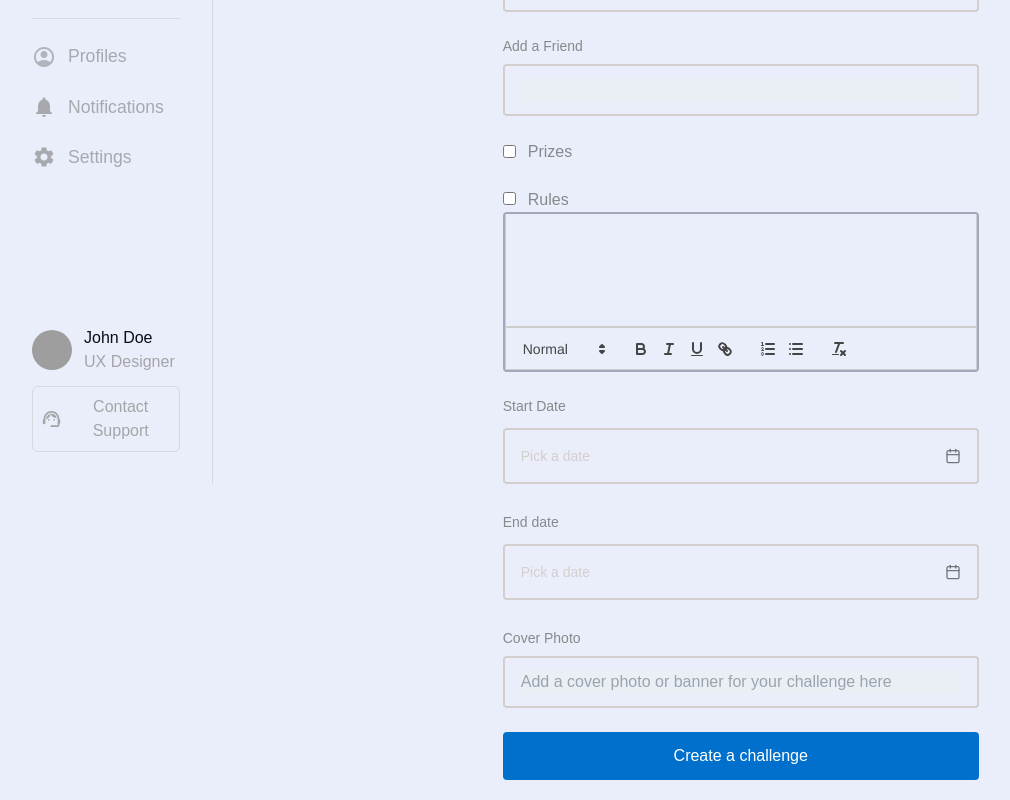
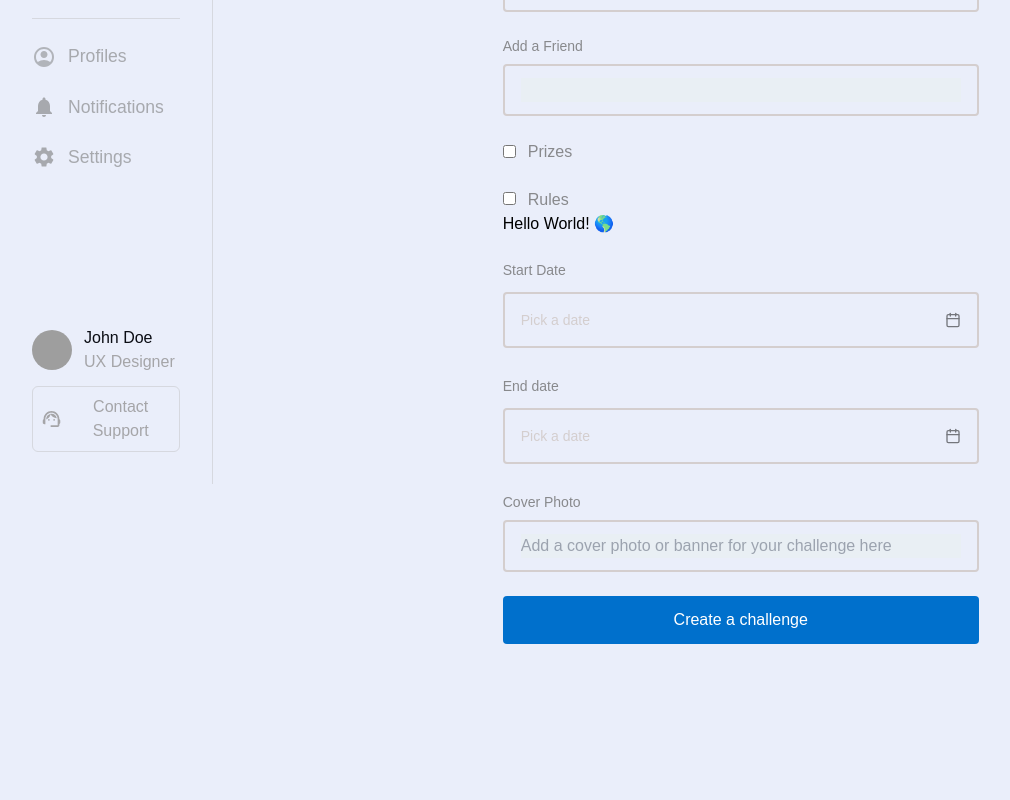
Before and after one commit to gdscuniuyoorg/apodex_frontend_new, a Next.js app: page /dashboard/challenges/form in a window 1280 px wide. Shown: the part 396-1196 px from the top of the page, without its empty margins (0-1010 px from the left). After the commit the page ends 1060 px from the top, so only its background shows below. Built offline with nearby package versions, Linux system fonts and the light colour scheme; no server answers; grey boxes are pictures that could not be loaded; a web font is replaced by a local one.

Commit message:
fixed build error

```diff
--- a/app/dashboard/challenges/form/page.tsx
+++ b/app/dashboard/challenges/form/page.tsx
@@ -6,10 +6,7 @@ import Button from "@/components/buttons/Button";
 import InputBox from "@/components/Inputs/InputBox";
 import LabelText from "@/components/Labels/Labeltext";
 import { CalendarForm } from "@/components/UI/datepicker";
-import { boolean } from "zod";
-import ReactQuill from "react-quill";
-import "react-quill/dist/quill.snow.css";
-// import { useHistory } from "react-router-dom";
+import Tiptap from "@/components/UI/Tiptap";
 
 const ChallengeForm = () => {
   const router = useRouter();
@@ -71,13 +68,13 @@ const ChallengeForm = () => {
 
   // store in localstorage
   const [challengeName, setChallengeName] = useState<string>("");
-  const [challengeDescription, setChallengeDescription] = useState < string > ("");
+  const [challengeDescription, setChallengeDescription] = useState<string>("");
 
   const handleNext = () => {
     router.push("/dashboard/challenges/ongoing");
 
     localStorage.setItem("challengeName", challengeName);
-    localStorage.setItem("challengeDescription", challengeDescription)
+    localStorage.setItem("challengeDescription", challengeDescription);
   };
 
   const handlePrev = () => {
@@ -120,10 +117,9 @@ const ChallengeForm = () => {
           Create a Challenge
         </h3>
 
-        <form
+        <div
           className="space-y-6  flex-col items-center justify-center"
-          action="#"
-          onSubmit={handleSubmit}
+          // action="#"
         >
           <div>
             <LabelText htmlFor="username">Challenge Name</LabelText>
@@ -146,7 +142,7 @@ const ChallengeForm = () => {
               id="challengeDescription"
               name="challengeDescription"
               placeholder="Tech Ignite 2024 Hackathon is designed to be a new ..."
-              value={formData.challengeDescription }
+              value={formData.challengeDescription}
               handleChange={handleChange}
             />
           </div>
@@ -177,12 +173,14 @@ const ChallengeForm = () => {
                 Rules
               </label>
             </div>
-            <ReactQuill
+            {/* <ReactQuill
               theme="snow"
               className='border-2 border-gray rounded-[4px] w-full h-[10rem] text-editor flex flex-col-reverse bg-white"'
               value={value}
               onChange={setValue}
-            />
+            /> */}
+
+            <Tiptap />
           </div>
 
           <div>
@@ -209,11 +207,11 @@ const ChallengeForm = () => {
 
           <Button
             className="w-full flex items-center justify-center"
-            onClick={handleNext}
+            onClick={handleSubmit}
           >
-            <p className="text-center">Create a challenge</p>
+            Create a challenge
           </Button>
-        </form>
+        </div>
       </div>
     </div>
   );
--- a/app/dashboard/challenges/ongoing/page.tsx
+++ b/app/dashboard/challenges/ongoing/page.tsx
@@ -5,7 +5,7 @@ import Lightbulb from "@/components/Icons/Lightbulb";
 import Button from "@/components/buttons/Button";
 // import { useHistory } from "react-router-dom";
 
-const page = () => {
+const Page = () => {
   const router = useRouter();
   const [challengeName, setChallengeName] = useState("Default Challenge Name");
   const [challengeDescription, setChallengeDescription] = useState(
@@ -44,12 +44,9 @@ const page = () => {
         </div>
       </div>
 
-      <div>
-
-
-      </div>
+      <div></div>
     </div>
   );
 };
 
-export default page
+export default Page;
--- a/package.json
+++ b/package.json
@@ -25,14 +25,12 @@
     "date-fns": "^3.6.0",
     "lucide-react": "^0.372.0",
     "next": "14.1.2",
-    "quill": "^2.0.0",
     "react": "^18",
     "react-day-picker": "^8.10.1",
     "react-dom": "^18",
     "react-hook-form": "^7.51.3",
     "react-hot-toast": "^2.4.1",
     "react-icons": "^5.1.0",
-    "react-quill": "^2.0.0",
     "react-redux": "^9.1.0",
     "react-router-dom": "^6.22.3",
     "tailwind-merge": "^2.3.0",
```
Also changed, not shown: app/dashboard/challenges/page.tsx (+6 -7 lines), 1 other file (tests, documents, lock files or other folders).
